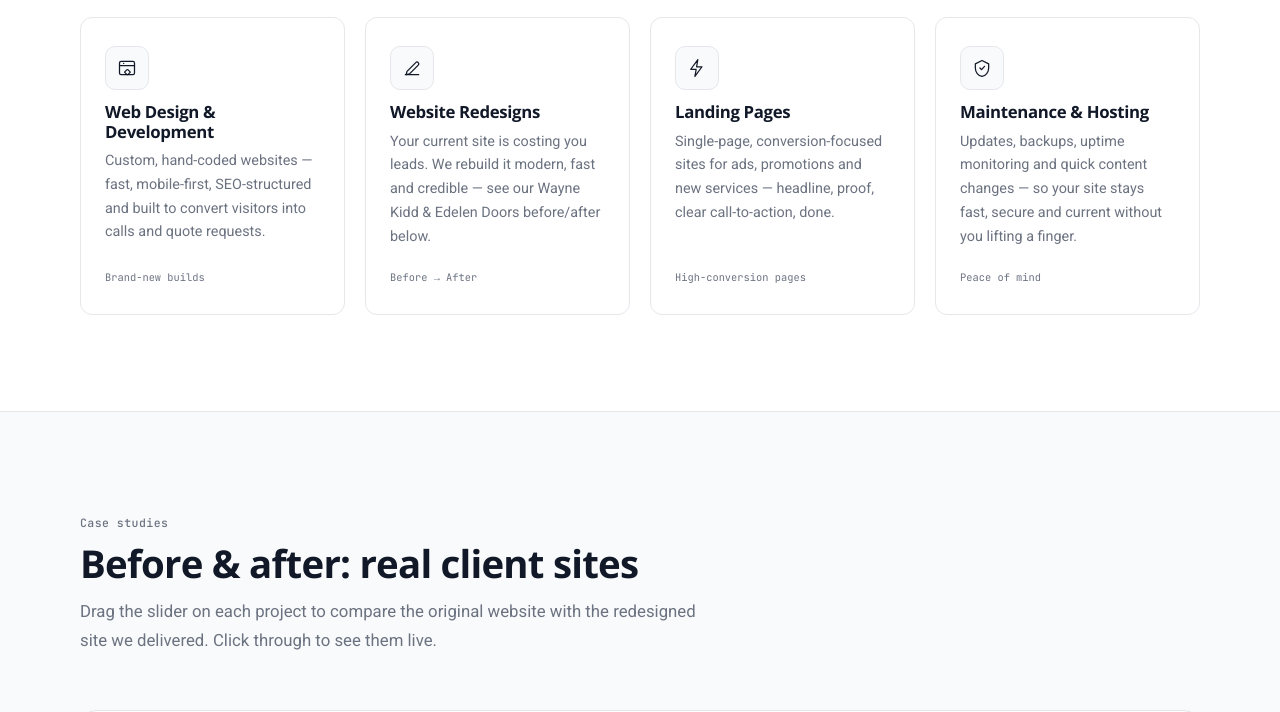
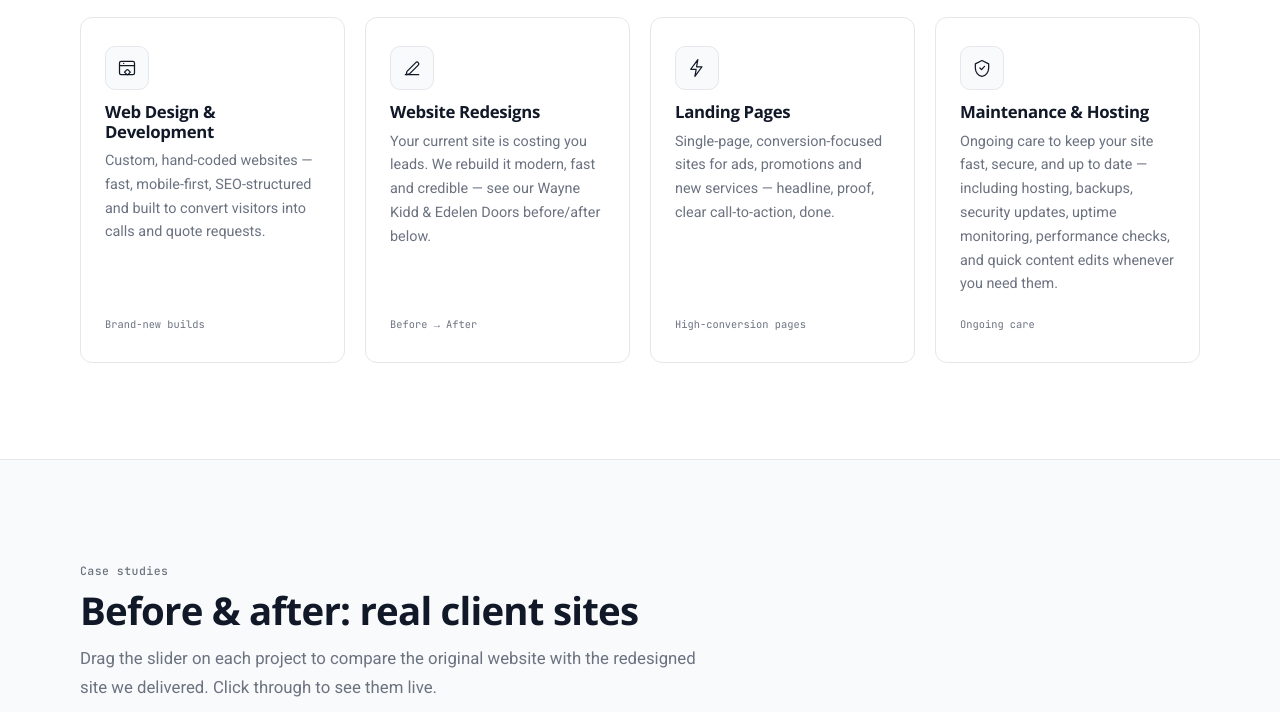
Before and after one commit to acllc88/ACLLC.-Web-Design-Co, a plain HTML site: page index.html in a window 1280 px wide. Shown: the part 1260-1972 px from the top of the page. Drawn offline with nearby package versions, Linux system fonts and the light colour scheme.

Commit message:
Add files via upload

```diff
--- a/index.html
+++ b/index.html
@@ -415,8 +415,8 @@ footer{background:#fff;color:var(--muted);padding:3rem 0 2rem;border-top:1px sol
       <article class="service">
         <div class="service-icon"><svg width="24" height="24" viewBox="0 0 24 24" fill="none" stroke="currentColor" stroke-width="1.5" stroke-linecap="round" stroke-linejoin="round"><path d="M12 3l8 4v5c0 5-3.4 9.4-8 10-4.6-.6-8-5-8-10V7l8-4z"/><path d="M9.5 12l2 2 3.5-4"/></svg></div>
         <h3>Maintenance &amp; Hosting</h3>
-        <p>Updates, backups, uptime monitoring and quick content changes — so your site stays fast, secure and current without you lifting a finger.</p>
-        <span class="tagline">Peace of mind</span>
+        <p>Ongoing care to keep your site fast, secure, and up to date — including hosting, backups, security updates, uptime monitoring, performance checks, and quick content edits whenever you need them.</p>
+        <span class="tagline">Ongoing care</span>
       </article>
     </div>
   </div>
```
